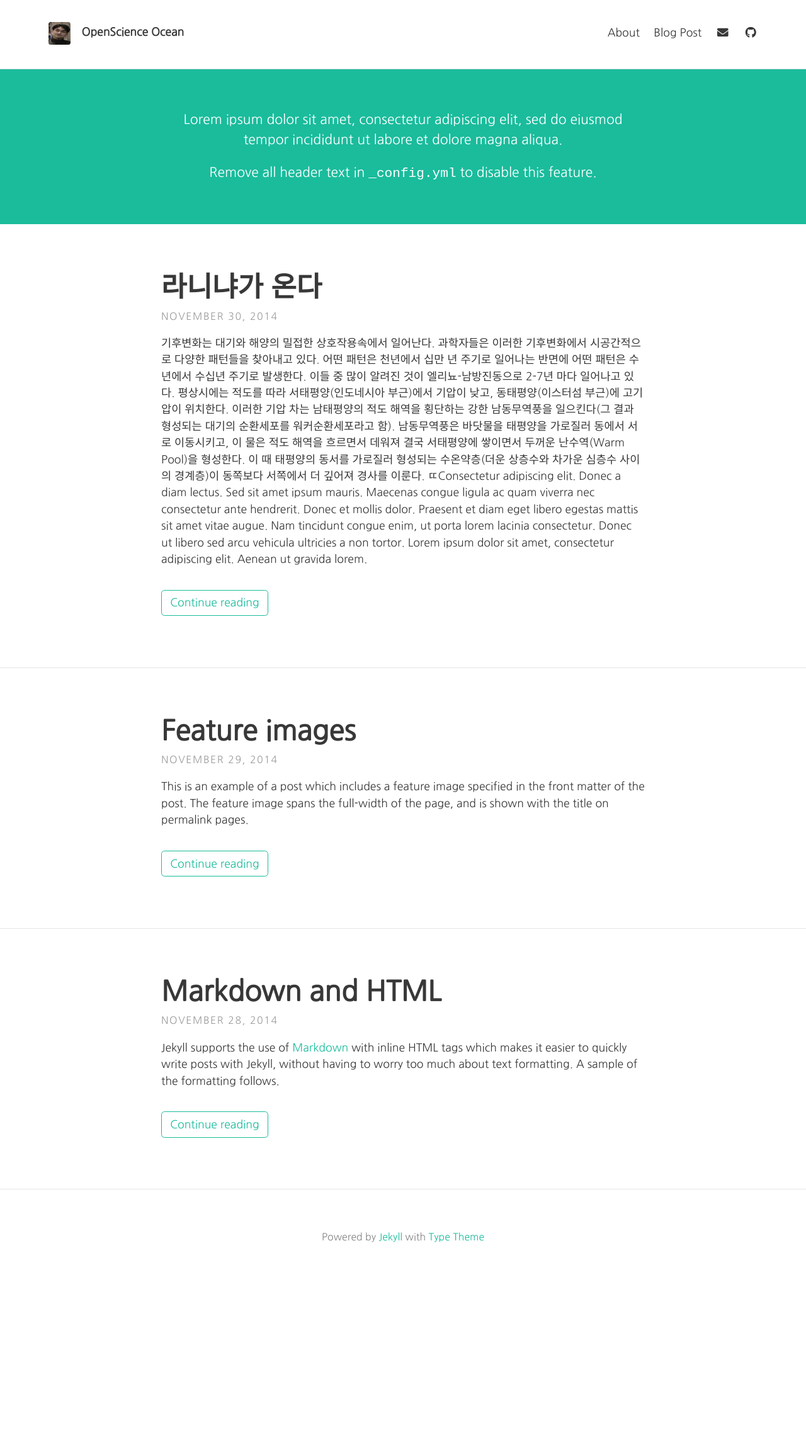
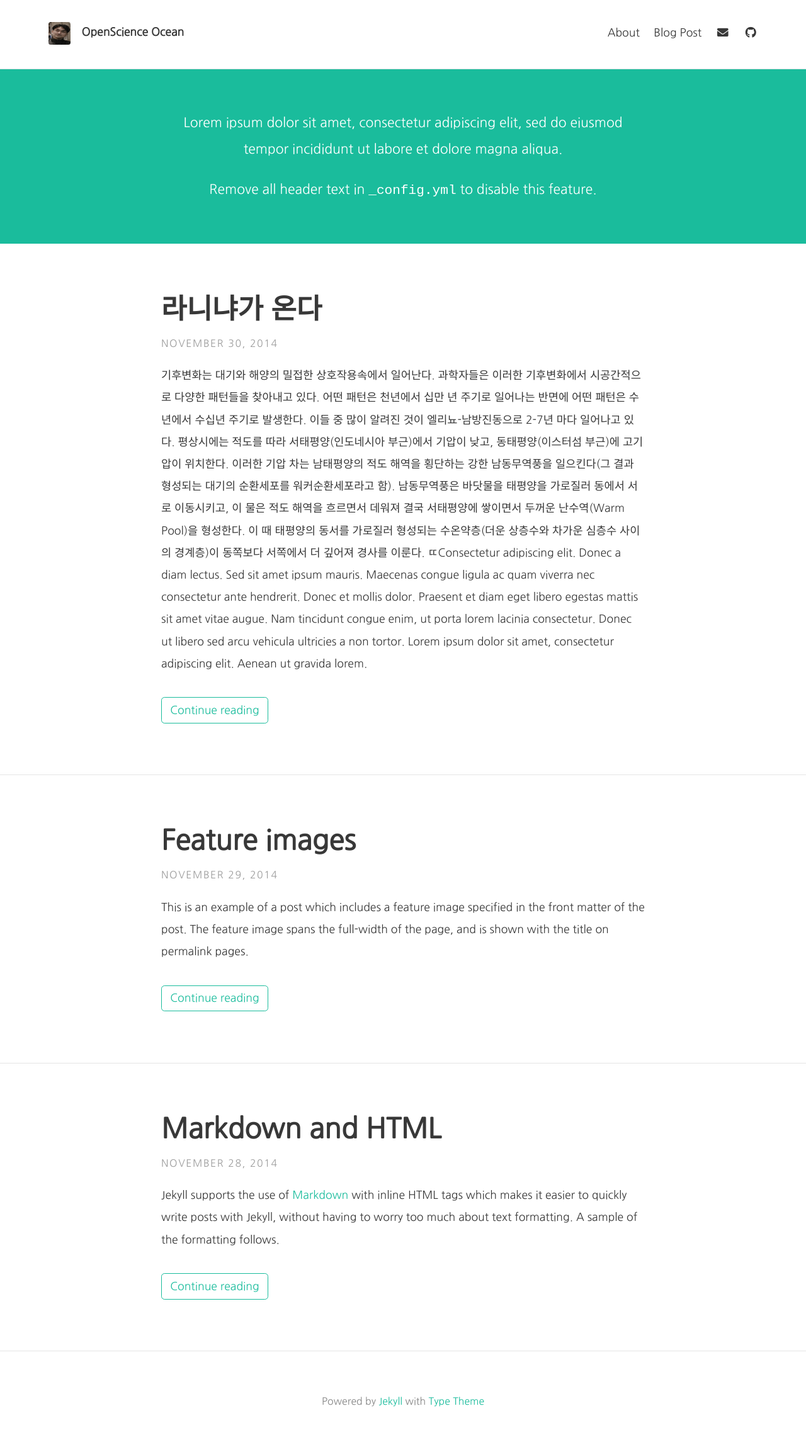
Before and after one commit to Marino89/algalove.github.io, a Jekyll site: the page built from index.html, in a window 1280 px wide. Shown: the whole page at 63% size. Built offline with Jekyll 4.4.1, drawn with Linux system fonts in a browser that asks for light colours; nearby versions of some CDN libraries; the list of posts is cut into pages by our own code; before the commit the page ends 2041 px from its top, so only the background shows below that.

Commit message:
Update _global.scss

```diff
--- a/_sass/base/_global.scss
+++ b/_sass/base/_global.scss
@@ -29,7 +29,7 @@ body {
 }
 h1, h2, h3, h4, h5, h6 {
   font-family: $font-family-headings;
-  line-height: 1.6;
+  line-height: 1.8;
   margin: 0.67em 0;
   a {
     color: $text-color;
@@ -88,7 +88,7 @@ dd {
     margin-left: 2em;
 }
 p, ol, ul, dl, .math-display {
-  line-height: 1.5;
+  line-height: 2.0;
   margin-bottom: 1em;
 }
 // KaTeX math display
```
